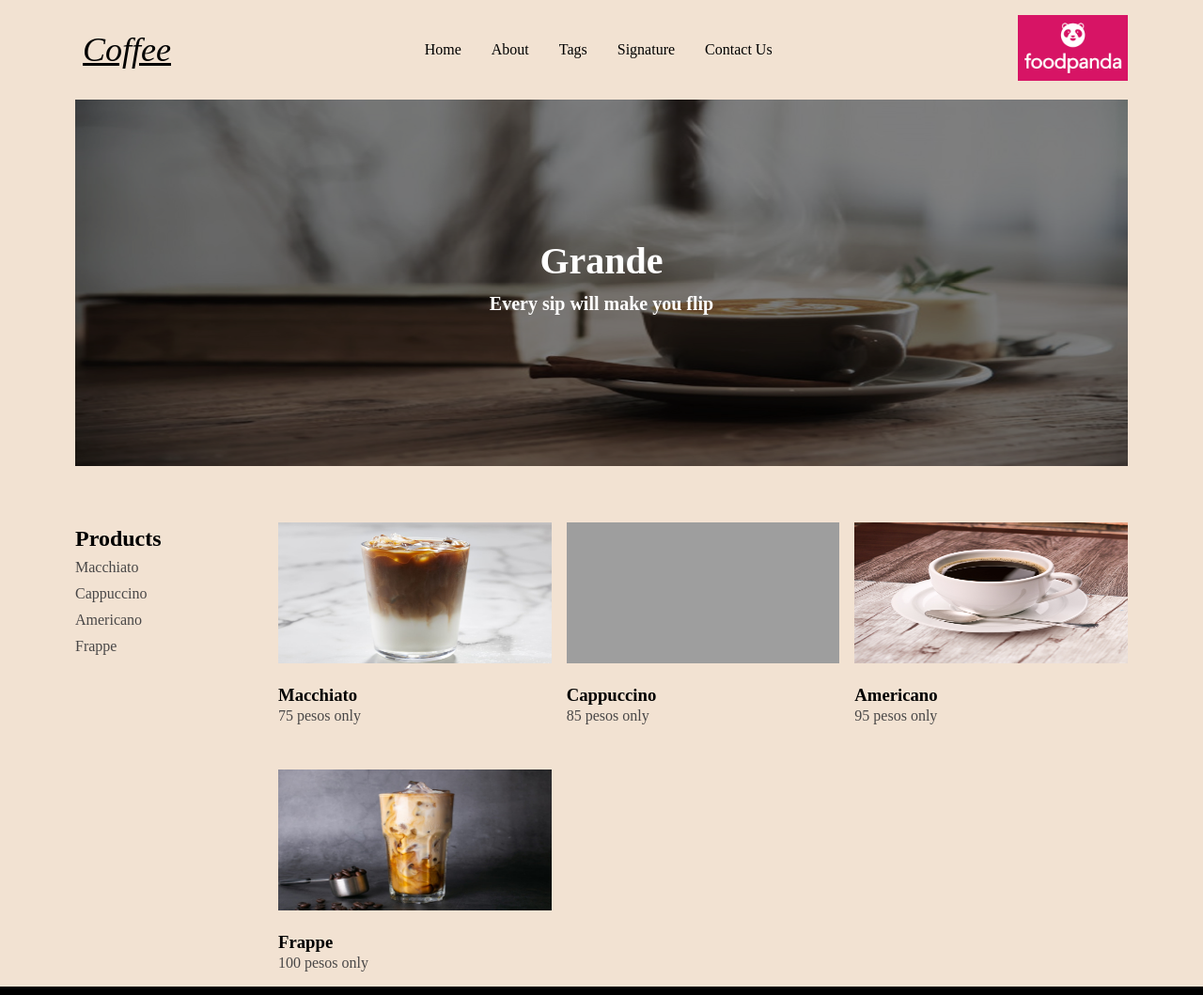
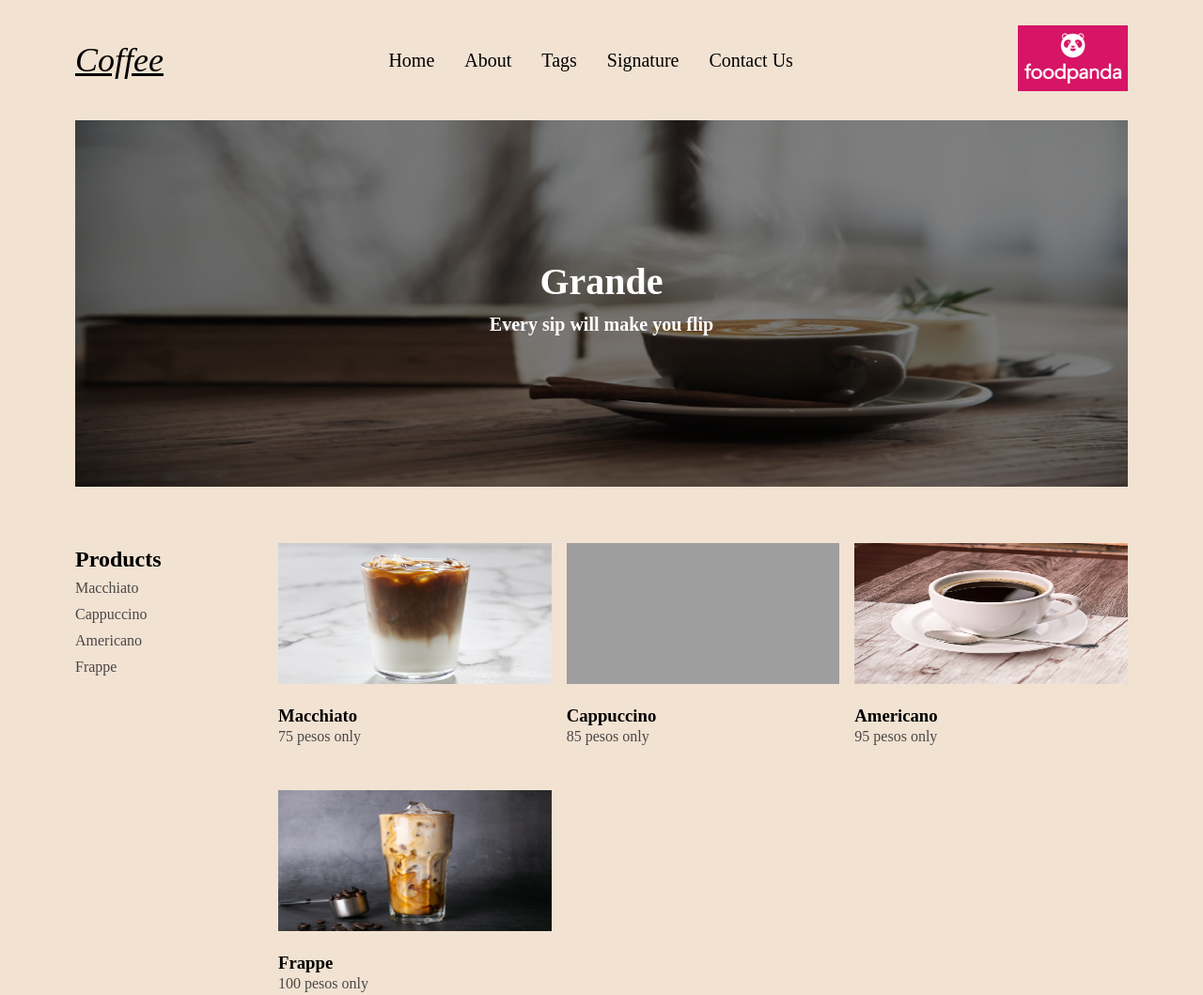
Before and after one commit to 33uyvince/HTML-Coffee-Website.2, a plain HTML site: page index.html in a window 1280 px wide. Shown: the top 1059 px of the page at 94% size. Drawn offline with Linux system fonts and the light colour scheme; grey boxes are pictures that could not be loaded.

Commit message:
adjusted navbar paddings,sizes

```diff
--- a/styles.css
+++ b/styles.css
@@ -20,13 +20,16 @@ body {
     position: relative;
     justify-content: space-between;
     align-items: center;
-    background-color: f2e2d2;
     color: white;
     padding: 16px 0px 16px 0px;
 }
-
+.nav-header {
+    height: 6rem;
+    display: flex;
+    align-items: center;
+}
 .logo {
-    margin: 0.5rem;
+    margin: 0;
     font-style: italic;
     font-size: 36px;
     text-decoration: underline;
@@ -51,7 +54,8 @@ body {
     display: block;
     text-decoration: none;
     color: black;
-    padding: 1rem;
+    padding: 0.5rem 1rem;
+    font-size: 20px;
 }
 
 .navbar-links li:hover {
```
